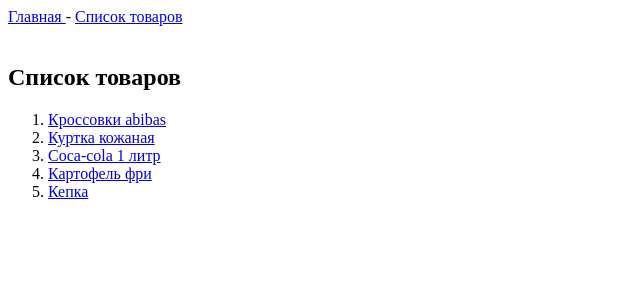
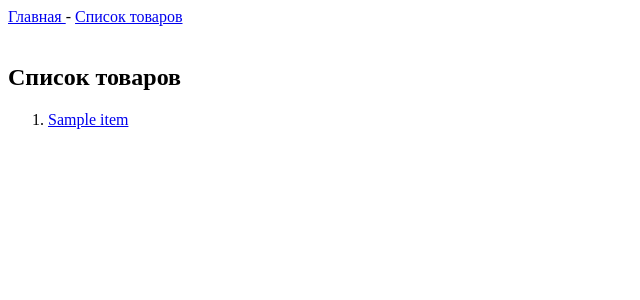
Before and after one commit to nastykhud/django_project, a Django app: page /items in a window 1280 px wide. Shown: the top 300 px of the page, without its empty margins (0-640 px from the left). Run offline with Django 4.2, Linux system fonts and the light colour scheme; tables that the repository leaves empty hold one stand-in row (values such as "Sample post").

Commit message:
Done practice 1 part day 3

```diff
--- a/MainApp/views.py
+++ b/MainApp/views.py
@@ -1,5 +1,6 @@
 from django.http import HttpResponse
 from django.shortcuts import render
+from MainApp.models import Item
 
 #Глобальные переменные
 user_f = 'Худякова'
@@ -7,14 +8,6 @@ user_i = 'Анастасия'
 user_o = 'Дмитриевна'
 user_t = '8-111-111-11-11'
 user_e = 'hudyakova@bmstu.ru'
-
-items = [
-   {"id": 1, "name": "Кроссовки abibas" ,"quantity":5},
-   {"id": 2, "name": "Куртка кожаная" ,"quantity":2},
-   {"id": 5, "name": "Coca-cola 1 литр" ,"quantity":12},
-   {"id": 7, "name": "Картофель фри" ,"quantity":0},
-   {"id": 8, "name": "Кепка" ,"quantity":124},
-]
 
 #Главная страница
 def home(request):
@@ -31,20 +24,15 @@ def about(request):
 #Страница товара
 def item_info(request, num):
 
-    #собираю в лист все id
-    ids = []
-    for i in items:
-        ids.append(i['id'])
-
-    if (num in ids): #если нужный id в списке
-        context = {'item': items[ids.index(num)]}
+    try:
+        context = {'item': Item.objects.get(id = num)}
         return render(request, "show_page.html", context)
-
-    else: #если нужный id не в списке
+    except: #если нужный id не в списке
         context = {'id': num}
         return render(request, "show_none_page.html", context)
 
 #Список товаров
 def items_info(request):
+    items = Item.objects.all()
     context = {"items": items}
     return render(request, "list_page.html", context)
--- a/templates/show_page.html
+++ b/templates/show_page.html
@@ -10,8 +10,9 @@
     <br>
     id: <strong>{{item.id}}</strong> <br>
     Наименование: <strong>{{item.name}}</strong> <br>
-    {% if item.quantity %}
-        Количество: <strong>{{item.quantity}}</strong> <br>
+    Бренд: <strong>{{item.brand}}</strong> <br>
+    {% if item.count %}
+        Количество: <strong>{{item.count}}</strong> <br>
     {% else %}
         Товар отсутствует <br>
     {% endif %}
```
